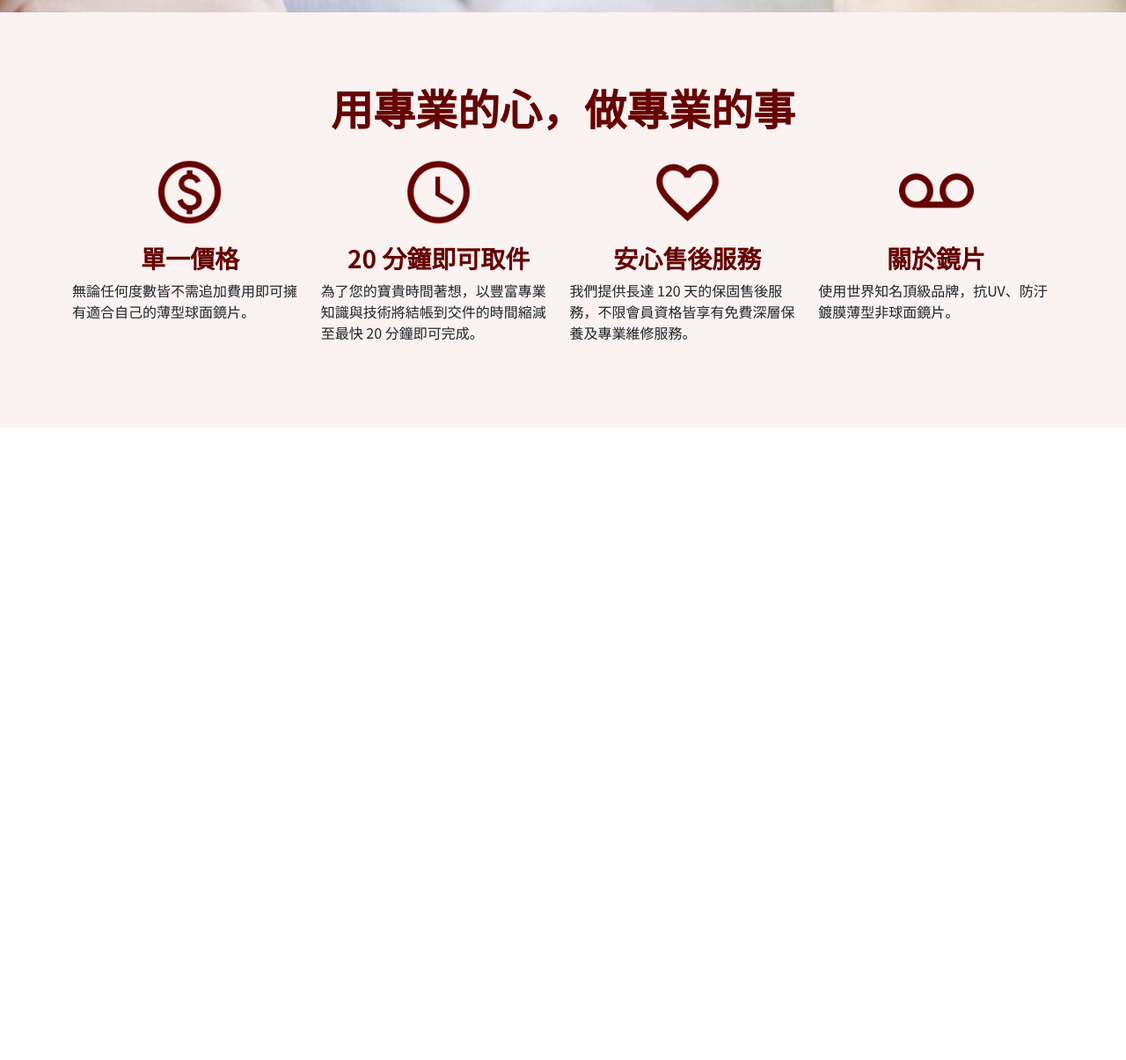
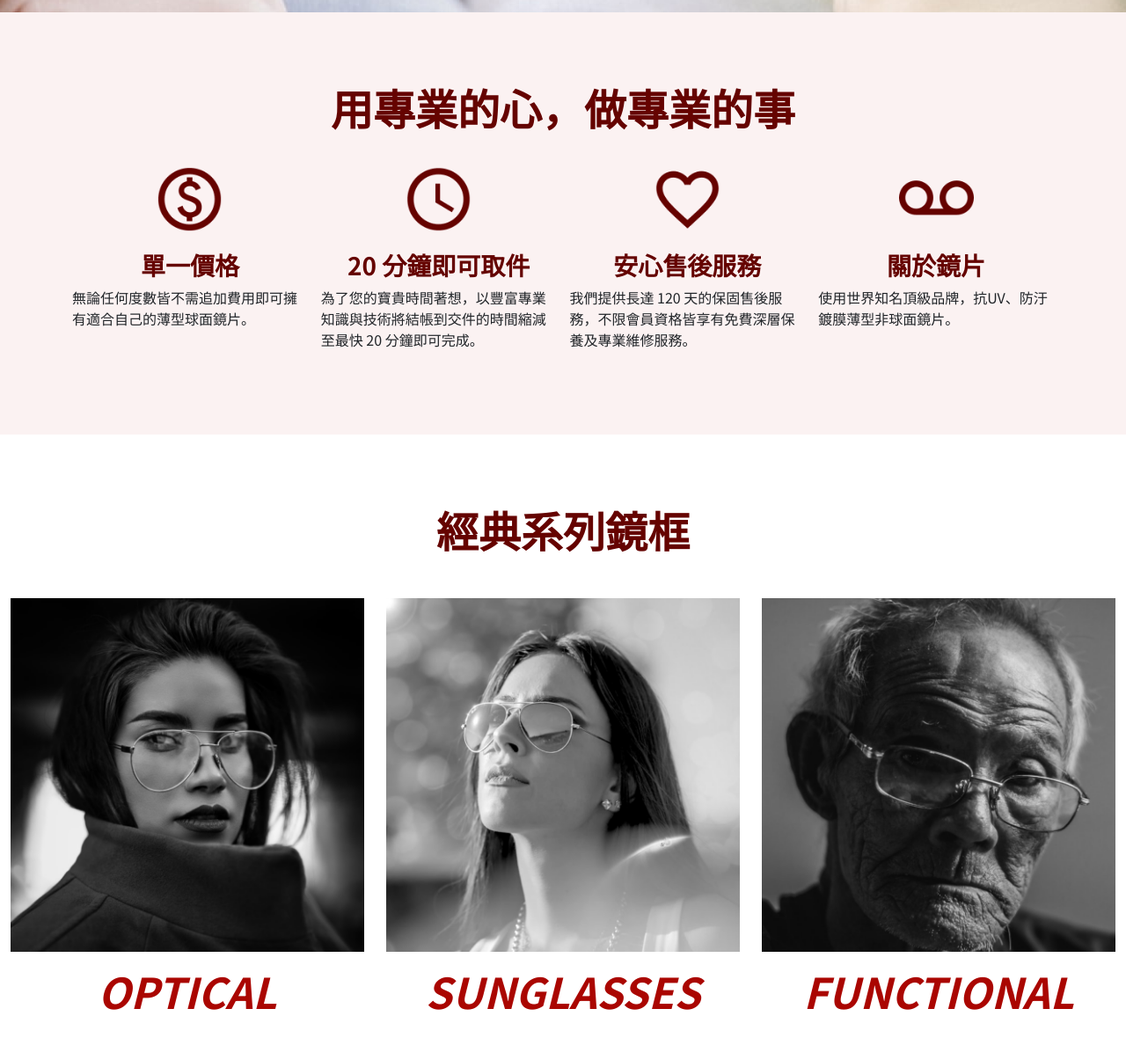
Before and after one commit to Afonguwu/2023-week3-4, a website built with Vite: page pages/index.html in a window 1280 px wide. Shown: the part 773-1978 px from the top of the page at 88% size. Before the commit the page ends 1259 px from the top, so only its background shows below. Built offline with nearby package versions, Linux system fonts and the light colour scheme.

Commit message:
classic update

```diff
--- a/assets/scss/pages/_index.scss
+++ b/assets/scss/pages/_index.scss
@@ -1,3 +1,4 @@
+
 .banner{
   height: 396px;
   background-image: url(../images/home-header-sm.png);
@@ -43,8 +44,8 @@
     }
   }
 }
-.serve{
-  background-color: $main-pink;
+
+section{
   .container{
     padding-top: 40px;
     padding-bottom: 40px;
@@ -52,19 +53,6 @@
       padding-top: 80px;
       padding-bottom: 80px;
     }
-  }
-  ul{
-    li{
-      @include pad{
-        width: 50%;
-      }
-      @include pc{
-        width: 24%;
-      }
-    }
-  }
-  img{
-    width: 85px;
   }
   h2{
     @include pad{
@@ -79,3 +67,45 @@
     font-weight: bold;
   }
 }
+.serve{
+  background-color: $main-pink;
+  ul{
+    li{
+      @include pad{
+        width: 50%;
+      }
+      @include pc{
+        width: 24%;
+      }
+    }
+  }
+  img{
+    width: 85px;
+
+  }
+}
+.classic{
+  .container{
+    margin: 0 auto;
+    max-width: 416px;
+    @include pc{
+      max-width: 1296px;
+    }
+  }
+  p{
+    font-weight: bold;
+    color: $main-red;
+    font-size: 48px;
+    font-style: italic;
+  }
+  ul{
+    @include pc{
+      width: 100%;
+    }
+    li{
+      @include pc{
+        width: 32%;
+      }
+    }
+  }
+}
--- a/pages/index.html
+++ b/pages/index.html
@@ -16,33 +16,58 @@
           <a class="" href="./product.html">立即購買</a>
         </div>
       </div>
-      <div class="serve">
+      <section class="serve">
         <div class="container text-center">
-          <h2 class="mb-4 ">用專業的心，做專業的事</h2>
+          <h2 class="mb24">用專業的心，做專業的事</h2>
           <ul class="d-flex flex-column flex-md-row flex-md-wrap justify-content-lg-between">
             <li>
-              <img class="mb-3" src="../assets/images/home-section2-1.png" alt="">
+              <img class="mb-3" src="../assets/images/home-section2-1.png" alt="單一價格">
               <h3>單一價格</h3>
               <p class="text-start">無論任何度數皆不需追加費用即可擁有適合自己的薄型球面鏡片。</p>
             </li>
             <li>
-              <img class="mb-3" src="../assets/images/home-section2-2.png" alt="">
+              <img class="mb-3" src="../assets/images/home-section2-2.png" alt="20 分鐘即可取件">
               <h3>20 分鐘即可取件</h3>
               <p class="text-start">為了您的寶貴時間著想，以豐富專業知識與技術將結帳到交件的時間縮減至最快 20 分鐘即可完成。</p>
             </li>
             <li>
-              <img class="mb-3" src="../assets/images/home-section2-3.png" alt="">
+              <img class="mb-3" src="../assets/images/home-section2-3.png" alt="安心售後服務">
               <h3>安心售後服務</h3>
               <p class="text-start">我們提供長達 120 天的保固售後服務，不限會員資格皆享有免費深層保養及專業維修服務。</p>
             </li>
             <li>
-              <img class="mb-3" src="../assets/images/home-section2-4.png" alt="">
+              <img class="mb-3" src="../assets/images/home-section2-4.png" alt="關於鏡片">
               <h3>關於鏡片</h3>
               <p class="text-start">使用世界知名頂級品牌，抗UV、防汙鍍膜薄型非球面鏡片。</p>
             </li>
           </ul>
-      </div>
-      </div>
+        </div>
+      </section>
+      <section class="classic">
+        <div class="container text-center">
+          <h2 class="mb-4 mb-md-5">經典系列鏡框</h2>
+          <ul class="d-lg-flex justify-content-between">
+            <li class="mb-4">
+              <a href="#">
+                <img class="mb-2" src="../assets/images/home-section3-1.png" alt="optical">
+                <p>OPTICAL</p>
+              </a>
+            </li>
+            <li class="mb-4">
+              <a href="#">
+                <img class="mb-2" src="../assets/images/home-section3-2.png" alt="sunglasses">
+                <p>SUNGLASSES</p>
+              </a>
+            </li>
+            <li class="mb-4">
+              <a href="#">
+                <img class="mb-2" src="../assets/images/home-section3-3.png" alt="functional">
+                <p>FUNCTIONAL</p>
+              </a>
+            </li>
+          </ul>
+        </div>
+      </section>
     </main>
     <%- include('./layout/footer'); -%>
 
```
